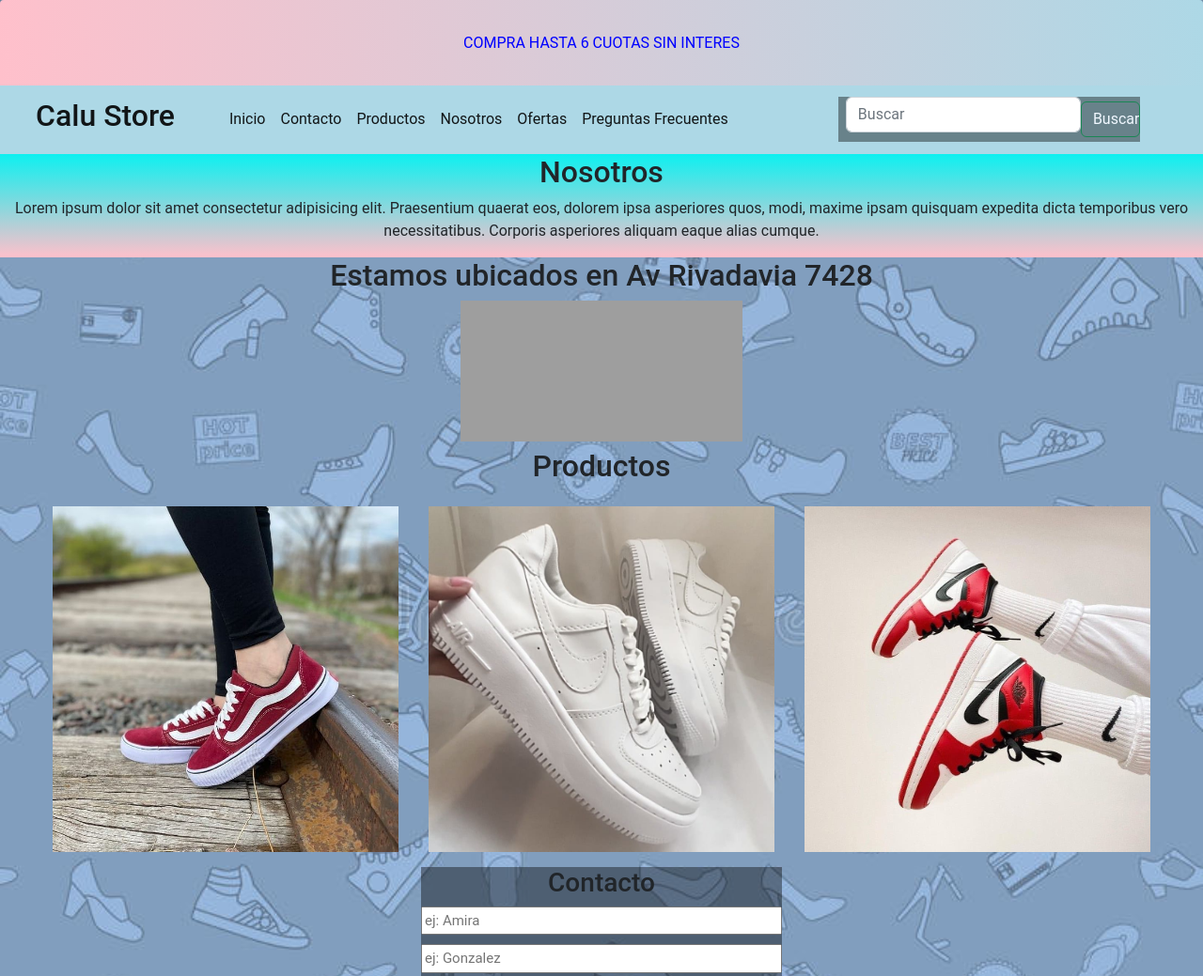
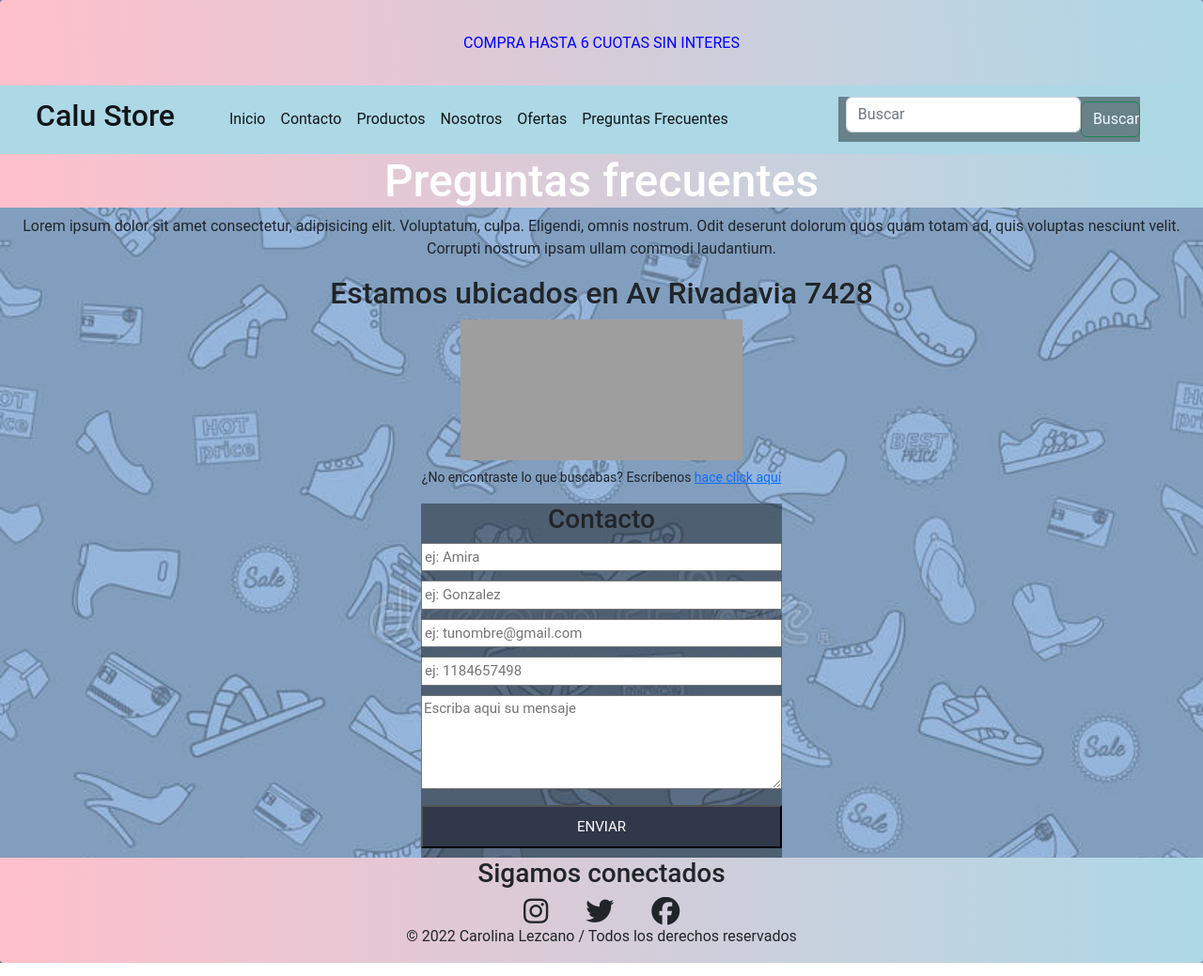
Before and after one commit to CarolinaLezcano1/Tienda-De-Zapatillas-LezcanoCarolina, a website: page html/preguntasfrecuentes.html in a window 1280 px wide. Shown: the top 1039 px of the page at 94% size. Drawn offline with nearby package versions, Linux system fonts and the light colour scheme; grey boxes are pictures that could not be loaded.

Commit message:
agregado sass2 y seo

```diff
--- a/html/preguntasfrecuentes.html
+++ b/html/preguntasfrecuentes.html
@@ -4,9 +4,9 @@
     <meta charset="UTF-8">
     <meta http-equiv="X-UA-Compatible" content="IE=edge">
     <meta name="viewport" content="width=device-width, initial-scale=1.0">
-	<meta name="description" content="Zapatillas multimarcas, de calidad y a un buen precio solo en este sitio">
+	<meta name="description" content="Preguntas e inquietudes que podrias llegar a tener resueltas en este sitio">
     <meta name="author" content="Carolina Lezcano">
-    <meta name="keywords" content="zapatilla nike air jordan, zapatilla nike air force, zapatilla vans">
+    <meta name="keywords" content="preguntas frecuentes, ayuda, consulta">
     <!-- Bootstrap CSS -->
     <link rel="stylesheet" href="https://cdn.jsdelivr.net/npm/bootstrap@5.2.0-beta1/dist/css/bootstrap.rtl.min.css" integrity="sha384-dc2NSrAXbAkjrdm9IYrX10fQq9SDG6Vjz7nQVKdKcJl3pC+k37e7qJR5MVSCS+wR" crossorigin="anonymous">
     <link rel="stylesheet" href="../css/style.css">
@@ -61,12 +61,10 @@
       </nav>
       <!-- ends nav -->
 	<main>
-		<div class="sobrenosotros">
-			<h2>Nosotros</h2>
+		<div>
+			<h1>Preguntas frecuentes</h1>
 			<p>
-				Lorem ipsum dolor sit amet consectetur adipisicing elit. Praesentium quaerat eos, dolorem ipsa asperiores
-				quos, modi, maxime ipsam quisquam expedita dicta temporibus vero necessitatibus. Corporis asperiores aliquam
-				eaque alias cumque.
+				Lorem ipsum dolor sit amet consectetur, adipisicing elit. Voluptatum, culpa. Eligendi, omnis nostrum. Odit deserunt dolorum quos quam totam ad, quis voluptas nesciunt velit. Corrupti nostrum ipsam ullam commodi laudantium.
 			</p>
 		</div>
 		<div class="mapa">
@@ -76,14 +74,9 @@
 					style="border:0;" allowfullscreen="" loading="lazy"
 					referrerpolicy="no-referrer-when-downgrade"></iframe>
 		</div>
-	     <section class="section">
-			<h2>Productos</h2>
-			<div class="galeria">
-				<img src="../img/zapasvans.jpg" alt="zapatillas vans" width="100%">
-				<img src="../img/nikeair.jpg" alt="zapatillas nike air force" width="100%">
-				<img src="../img/zapatilla.jpg" alt="zapatilla" width="100%">
-			</div>
-		 </section>
+		<div>
+			<p> <small> ¿No encontraste lo que buscabas? Escríbenos <a href="../html/contacto.html" ng-click="vm.onClickSupport($event)" class="ch-btn-2021-link" ng-bind="'faqs.leyend.btn' | translate">hace click aquí</a> </small> </p>
+		</div>
 	     <section>
 		  <form action="">
 			 <h3>Contacto</h3>
```
Also changed, not shown: html/compra.html (+5 -5 lines), html/contacto.html (+2 -2 lines), html/nosotros.html (+15 -11 lines), html/ofertas.html (+1 -1 lines).
